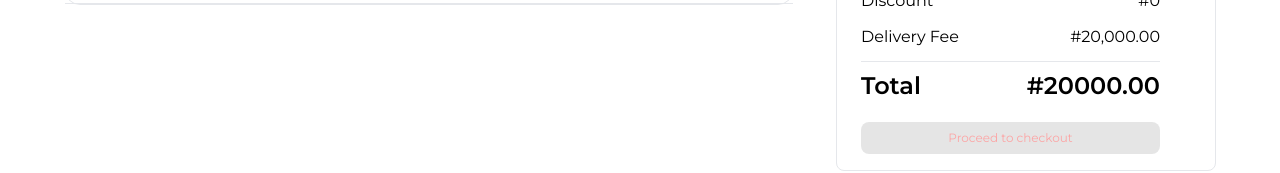
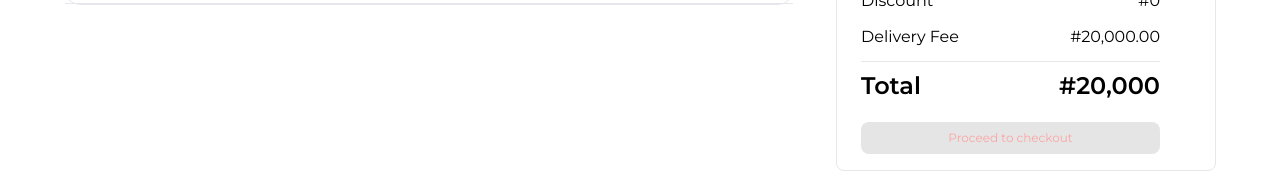
Before and after one commit to brownboy3047/EXQUISITE, a React (Vite) app: page /cart in a window 1280 px wide. Shown: the part 308-481 px from the top of the page. Built offline with nearby package versions, Linux system fonts and the light colour scheme; a web font is replaced by a local one.

Commit message:
chores: made the price to be readable

```diff
--- a/src/features/cart/OrderView.tsx
+++ b/src/features/cart/OrderView.tsx
@@ -31,7 +31,7 @@ const OrderView: React.FC = () => {
               </h3>
 
               <p className="text-base lg:text-2xl font-semibold">
-                #{item.price}
+                #{item.price.toLocaleString()}
               </p>
 
               <div className="flex items-center gap-4 my-2">
--- a/src/pages/Shop.tsx
+++ b/src/pages/Shop.tsx
@@ -101,7 +101,7 @@ const Shop: React.FC = () => {
                       {collection.collections}
                     </p>
                     <p className="text-sm md:text-lg font-semibold">
-                      #{collection.price}
+                      #{collection.price.toLocaleString()}
                     </p>
                   </div>
 
--- a/src/ui/CheckoutCard.tsx
+++ b/src/ui/CheckoutCard.tsx
@@ -18,7 +18,7 @@ const CheckoutCard: React.FC<CheckoutCardProps> = ({
 
   const subTotal = selectedItems.reduce((acc, item) => acc + item.price, 0);
   const discount = Number((subTotal * 0.1).toFixed(2));
-  const total = (subTotal + discount + 20000).toFixed(2);
+  const total = Number((subTotal + discount + 20000).toFixed(2));
 
   return (
     <div className="w-full sm:w-[380px] py-4 px-6 rounded-lg border">
@@ -32,13 +32,13 @@ const CheckoutCard: React.FC<CheckoutCardProps> = ({
       <div className="flex items-center justify-between w-full sm:w-[299px] mt-3">
         <p>Sub Total</p>
         {/* <p>#1,330,000.00</p> */}
-        <p>#{subTotal}</p>
+        <p>#{subTotal.toLocaleString()}</p>
       </div>
 
       <div className="flex items-center justify-between w-full sm:w-[299px] mt-3">
         <p>Discount</p>
         {/* <p>#50,000.00</p> */}
-        <p>#{discount}</p>
+        <p>#{discount.toLocaleString()}</p>
       </div>
 
       <div className="flex items-center justify-between w-full sm:w-[299px] mt-3 border-b pb-3">
@@ -49,7 +49,7 @@ const CheckoutCard: React.FC<CheckoutCardProps> = ({
       <div className="flex items-center justify-between w-full sm:w-[299px] mt-2 font-semibold text-sm sm:text-2xl">
         <p>Total</p>
         {/* <p>#1,400,00.00</p> */}
-        <p>#{total}</p>
+        <p>#{total.toLocaleString()}</p>
       </div>
 
       {/* <button
```
